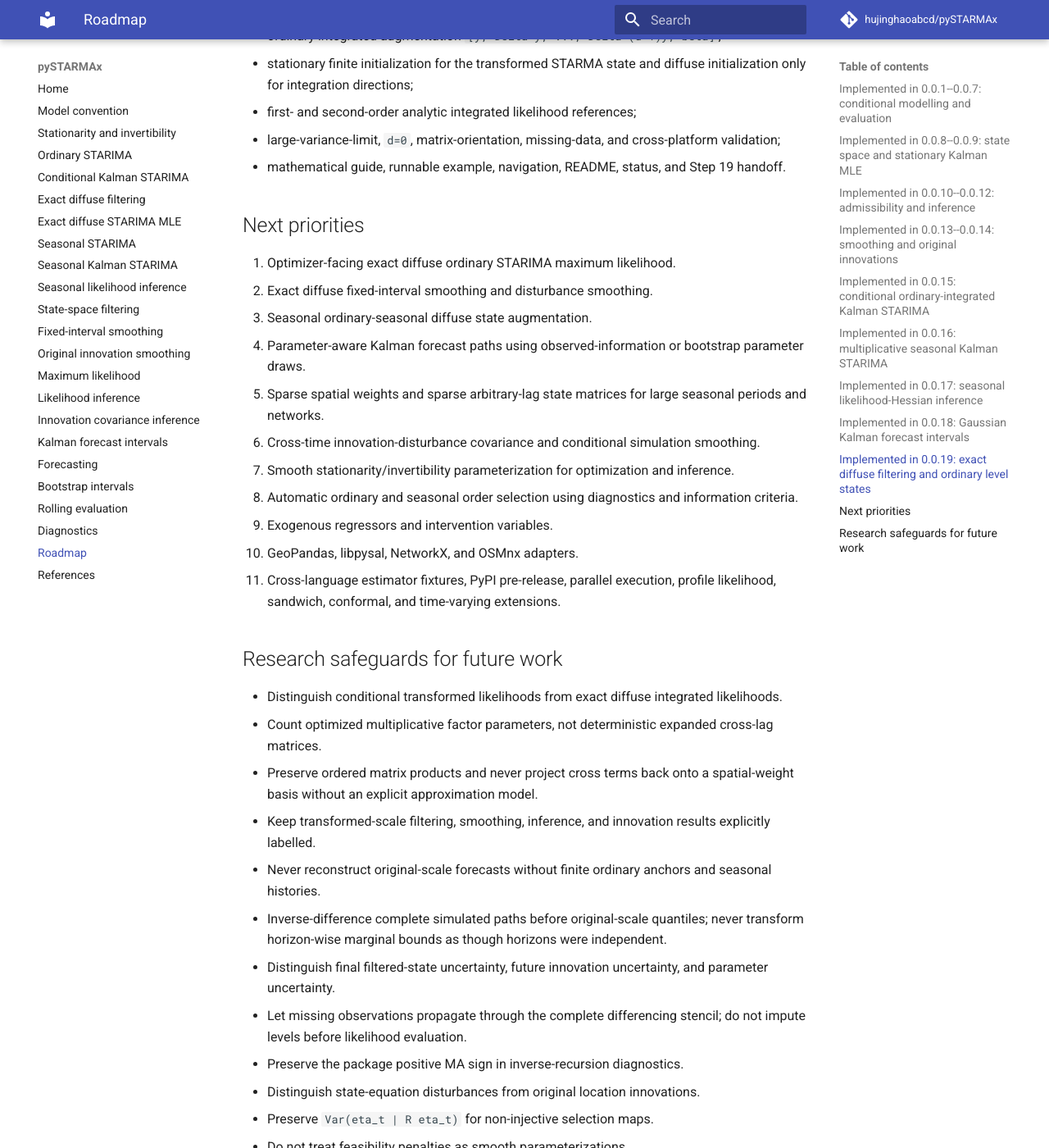
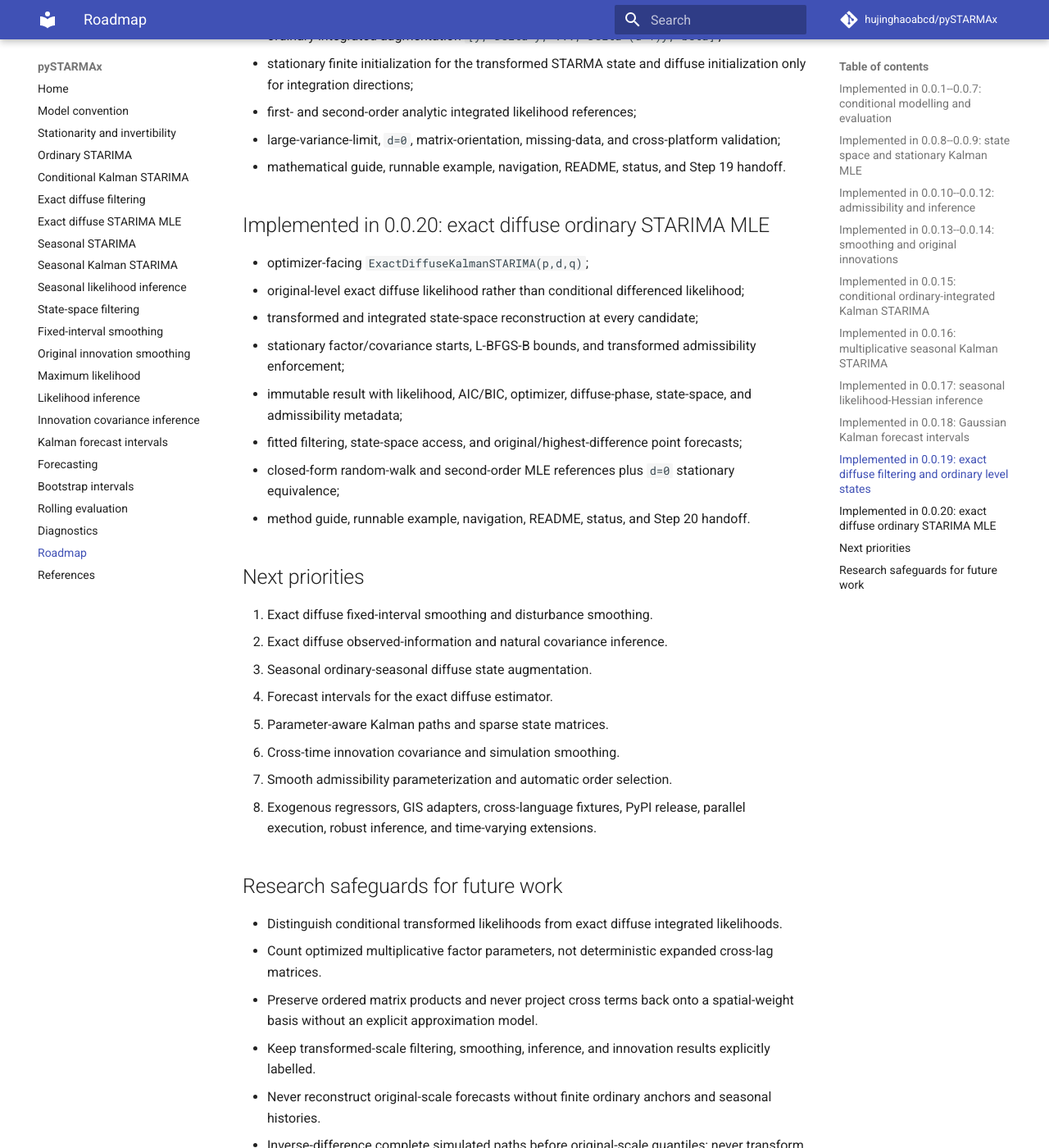
Before and after one commit to hujinghaoabcd/pySTARMAx, an MkDocs documentation site: the page built from docs/roadmap.md, in a window 1280 px wide and 1400 px high, scrolled down 4954 px. Shown: the whole window at 82% size. Built offline with MkDocs 1.6.1 and Material for MkDocs 9.7.7, drawn with Linux system fonts in a browser that asks for light colours; comment, search, counter and statistics services are not loaded.

Commit message:
Synchronize exact diffuse MLE documentation

```diff
--- a/docs/roadmap.md
+++ b/docs/roadmap.md
@@ -174,25 +174,34 @@
 - mathematical guide, runnable example, navigation, README, status, and Step 19
   handoff.
 
+## Implemented in 0.0.20: exact diffuse ordinary STARIMA MLE
+
+- optimizer-facing `ExactDiffuseKalmanSTARIMA(p,d,q)`;
+- original-level exact diffuse likelihood rather than conditional differenced
+  likelihood;
+- transformed and integrated state-space reconstruction at every candidate;
+- stationary factor/covariance starts, L-BFGS-B bounds, and transformed
+  admissibility enforcement;
+- immutable result with likelihood, AIC/BIC, optimizer, diffuse-phase,
+  state-space, and admissibility metadata;
+- fitted filtering, state-space access, and original/highest-difference point
+  forecasts;
+- closed-form random-walk and second-order MLE references plus `d=0`
+  stationary equivalence;
+- method guide, runnable example, navigation, README, status, and Step 20
+  handoff.
+
 ## Next priorities
 
-1. Optimizer-facing exact diffuse ordinary STARIMA maximum likelihood.
-2. Exact diffuse fixed-interval smoothing and disturbance smoothing.
+1. Exact diffuse fixed-interval smoothing and disturbance smoothing.
+2. Exact diffuse observed-information and natural covariance inference.
 3. Seasonal ordinary-seasonal diffuse state augmentation.
-4. Parameter-aware Kalman forecast paths using observed-information or bootstrap
-   parameter draws.
-5. Sparse spatial weights and sparse arbitrary-lag state matrices for large
-   seasonal periods and networks.
-6. Cross-time innovation-disturbance covariance and conditional simulation
-   smoothing.
-7. Smooth stationarity/invertibility parameterization for optimization and
-   inference.
-8. Automatic ordinary and seasonal order selection using diagnostics and
-   information criteria.
-9. Exogenous regressors and intervention variables.
-10. GeoPandas, libpysal, NetworkX, and OSMnx adapters.
-11. Cross-language estimator fixtures, PyPI pre-release, parallel execution,
-    profile likelihood, sandwich, conformal, and time-varying extensions.
+4. Forecast intervals for the exact diffuse estimator.
+5. Parameter-aware Kalman paths and sparse state matrices.
+6. Cross-time innovation covariance and simulation smoothing.
+7. Smooth admissibility parameterization and automatic order selection.
+8. Exogenous regressors, GIS adapters, cross-language fixtures, PyPI release,
+   parallel execution, robust inference, and time-varying extensions.
 
 ## Research safeguards for future work
 
```
Also changed, not shown: README.md (+39 -17 lines), docs/exact_diffuse.md (+9 -3 lines), docs/index.md (+15 -3 lines), docs/integrated_maximum_likelihood.md (+7 -6 lines), 1 other file.
